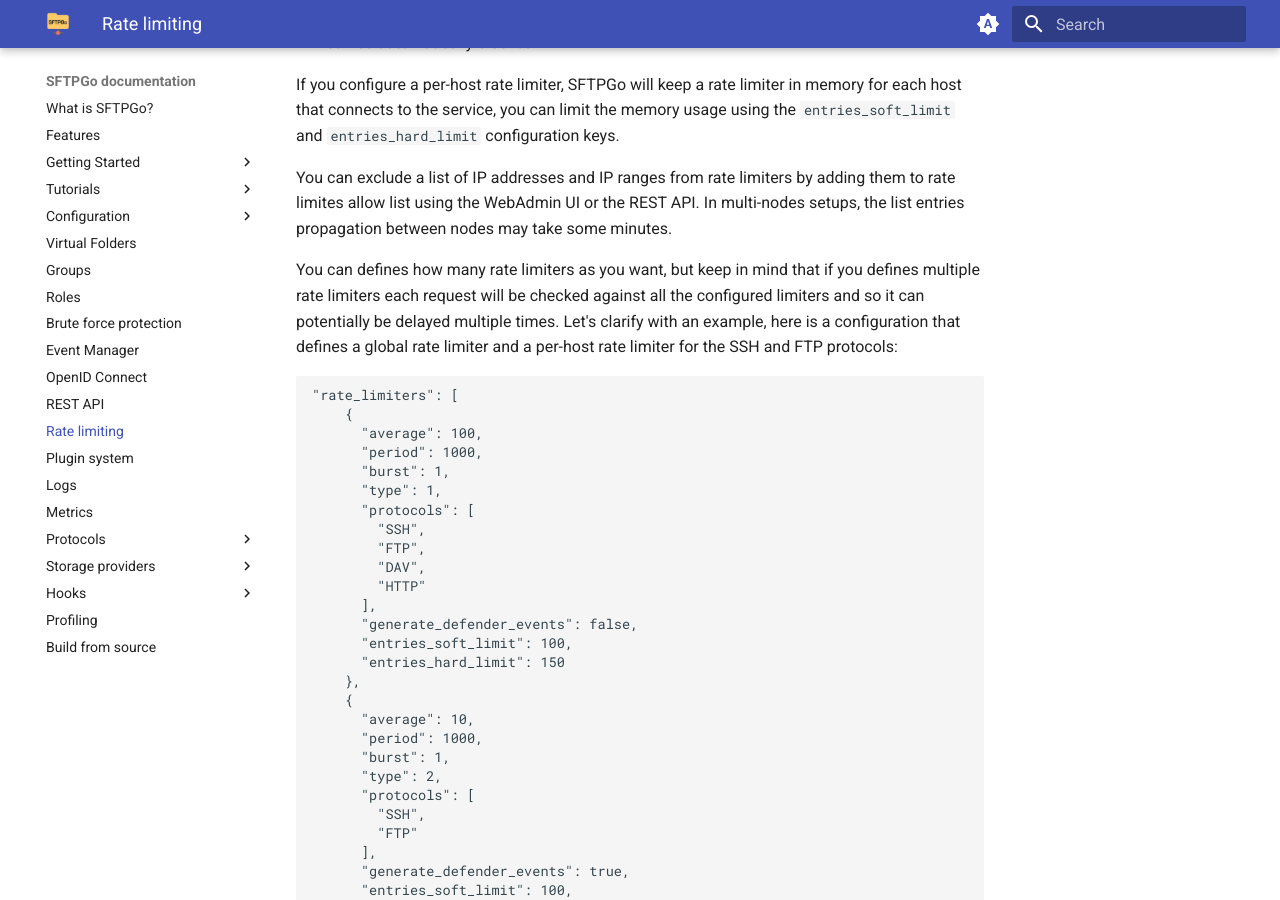
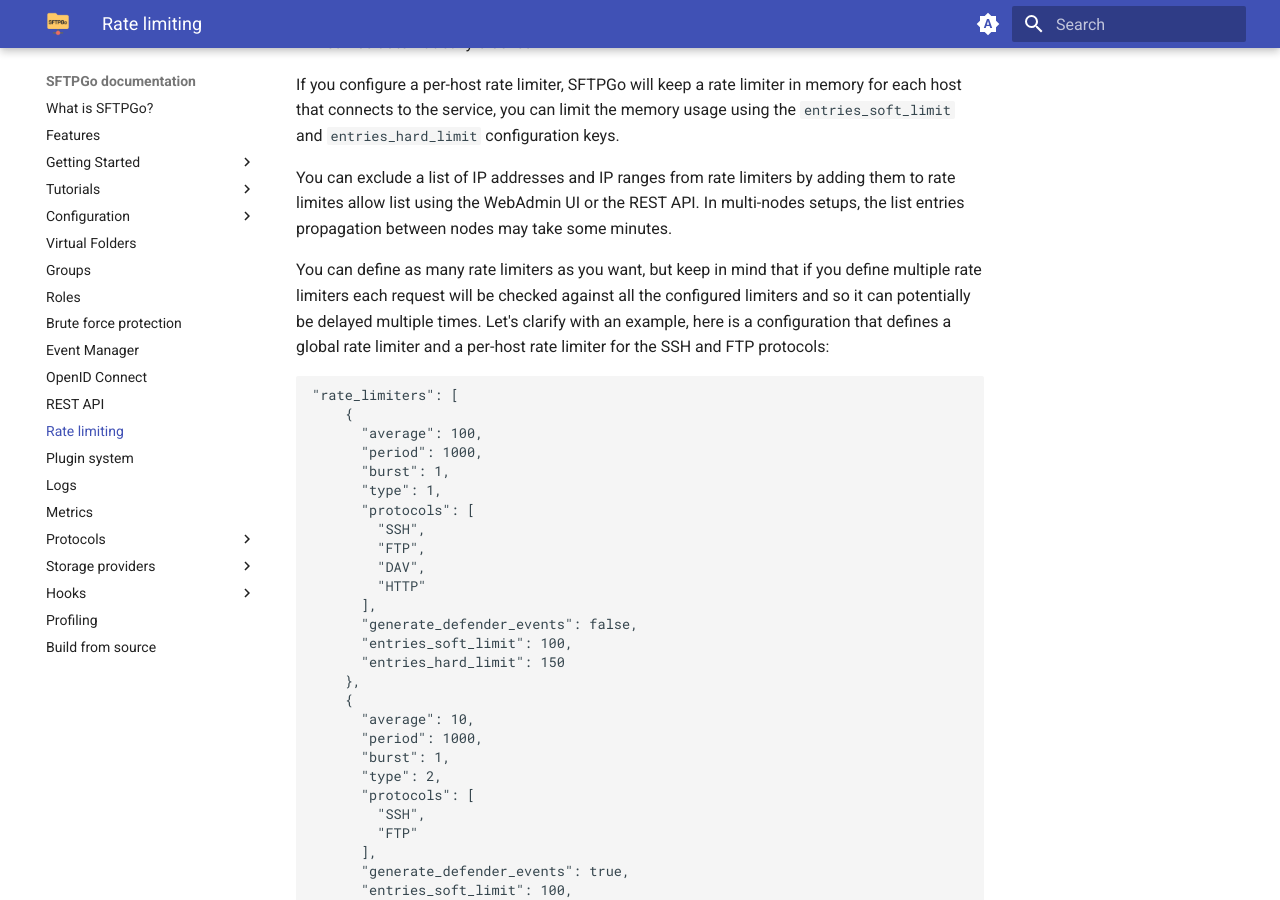
Before and after one commit to sftpgo/docs, an MkDocs documentation site: the page built from docs/rate-limiting.md, in a window 1280 px wide and 900 px high, scrolled down 754 px. Built offline with MkDocs 1.6.1 and Material for MkDocs 9.7.7, drawn with Linux system fonts in a browser that asks for light colours; the version menu is left out.

Commit message:
docs: correct grammar in rate limiting

````diff
--- a/docs/rate-limiting.md
+++ b/docs/rate-limiting.md
@@ -24,7 +24,7 @@ If you configure a per-host rate limiter, SFTPGo will keep a rate limiter in mem
 
 You can exclude a list of IP addresses and IP ranges from rate limiters by adding them to rate limites allow list using the WebAdmin UI or the REST API. In multi-nodes setups, the list entries propagation between nodes may take some minutes.
 
-You can defines how many rate limiters as you want, but keep in mind that if you defines multiple rate limiters each request will be checked against all the configured limiters and so it can potentially be delayed multiple times. Let's clarify with an example, here is a configuration that defines a global rate limiter and a per-host rate limiter for the SSH and FTP protocols:
+You can define as many rate limiters as you want, but keep in mind that if you define multiple rate limiters each request will be checked against all the configured limiters and so it can potentially be delayed multiple times. Let's clarify with an example, here is a configuration that defines a global rate limiter and a per-host rate limiter for the SSH and FTP protocols:
 
 ```json
 "rate_limiters": [
````
